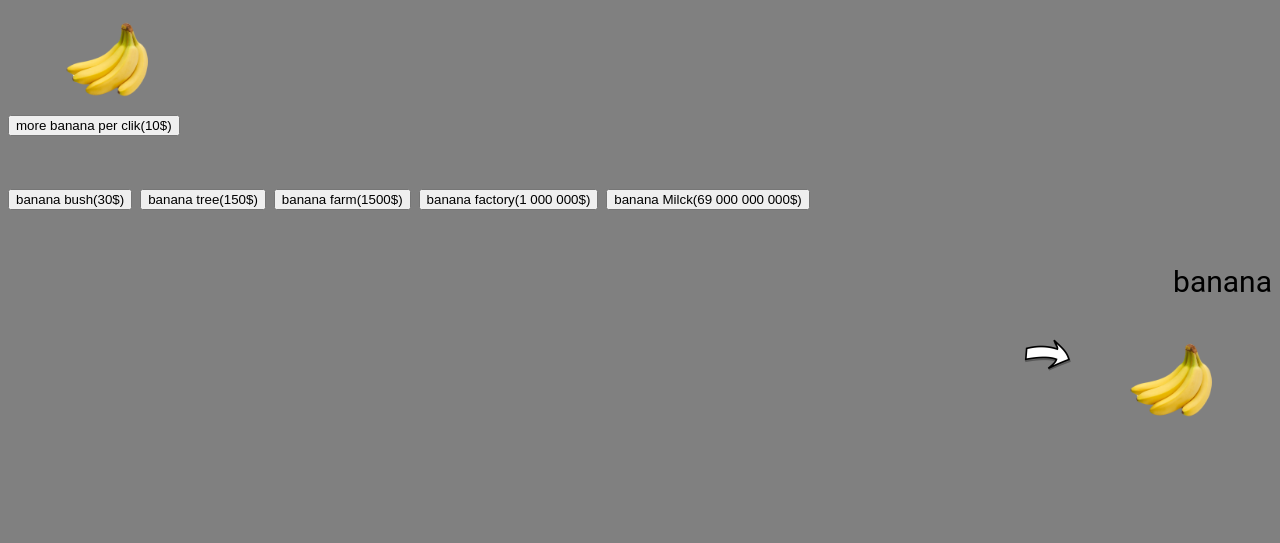
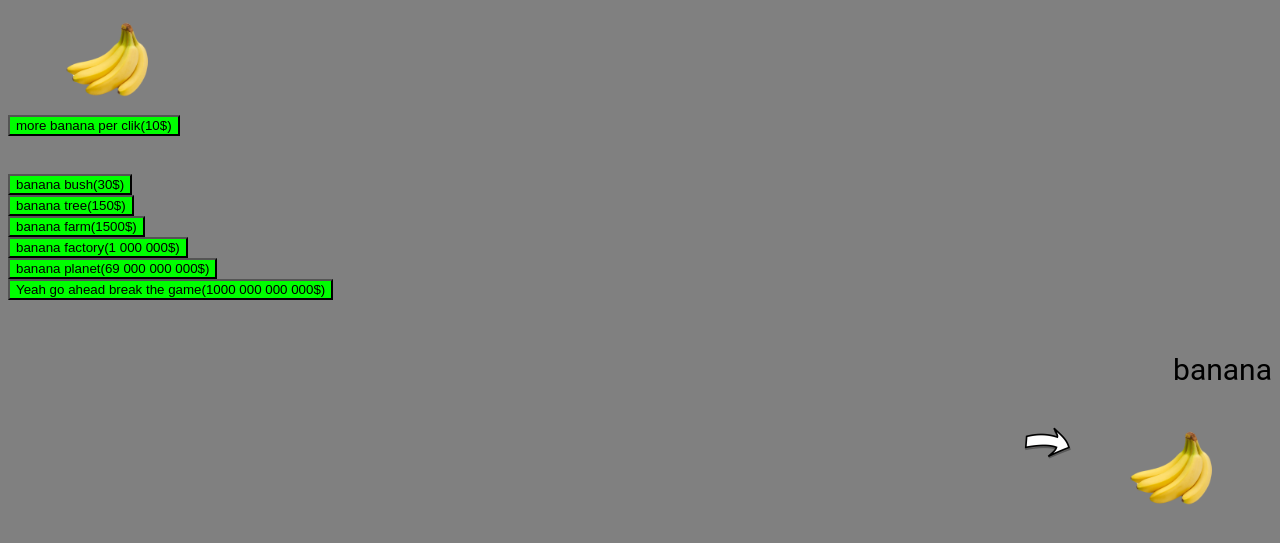
Before and after one commit to Qnoumers/Qnoumers.github.io, a plain HTML site: page index.html in a window 1280 px wide. Shown: the part 515-1058 px from the top of the page. Before the commit the page ends 1030 px from the top, so only its background shows below. Drawn offline with Linux system fonts and the light colour scheme.

Commit message:
päivitin

```diff
--- a/index.html
+++ b/index.html
@@ -6,6 +6,9 @@
   }
   p {
     font-family:Roboto;
+  }
+  button{
+    background-color:lime;
   }
   </style>
 
@@ -27,11 +30,12 @@
     <br>
 
     <button onclick="i()">more banana per clik(10$)</button> <br><br>
-    <button style="marginal = 30px" onclick="eFunf(); autofunc()"> banana bush(30$)</button>
-    <button style="marginal = 30px" onclick="eFunfn(); autofunc()">banana tree(150$)</button>
-    <button style="marginal = 30px" onclick="eFunfnn(); autofunc()">banana farm(1500$)</button>
-    <button style="marginal = 30px" onclick="eFunfnnn(); autofunc()">banana factory(1 000 000$)</button>
-    <button style="marginal = 30px" onclick="milk(); autofunc()">banana Milck(69 000 000 000$)</button>
+    <button style="marginal = 30px" onclick="eFunf(); autofunc()"> banana bush(30$)</button> <br>
+    <button style="marginal = 30px" onclick="eFunfn(); autofunc()">banana tree(150$)</button><br>
+    <button style="marginal = 30px" onclick="eFunfnn(); autofunc()">banana farm(1500$)</button><br>
+    <button style="marginal = 30px" onclick="eFunfnnn(); autofunc()">banana factory(1 000 000$)</button><br>
+    <button style="marginal = 30px" onclick="milk(); autofunc()">banana planet(69 000 000 000$)</button><br>
+    <button style="marginal = 30px" onclick="milk(); autofunc()">Yeah go ahead break the game(1000 000 000 000$)</button><br>
     <p style="text-align:right; font-weight:normal; font-size:30px; padding-top:20px; font-family: 'Roboto', sans-serif; color:black">banana<p><img src="banana2.png" style="float:right; width: 200px; "><img src="arrow2.png" style="float:right ; width:50px;">
     <br>
     <br>
@@ -103,9 +107,18 @@
     }
   }
   function milk(){
-    if(ape> 69000000){
-      auto+=1000;
+    if(ape> 69000000000){
+      auto+=5000;
       ape -=69000000;
+      document.getElementById("ape").innerHTML = "your current banana balance:"+ape;
+
+
+    }
+  }
+  function mil(){
+    if(ape> 1000000000000){
+      auto+=1000000;
+      ape -=1000000000000;
       document.getElementById("ape").innerHTML = "your current banana balance:"+ape;
 
 
```
